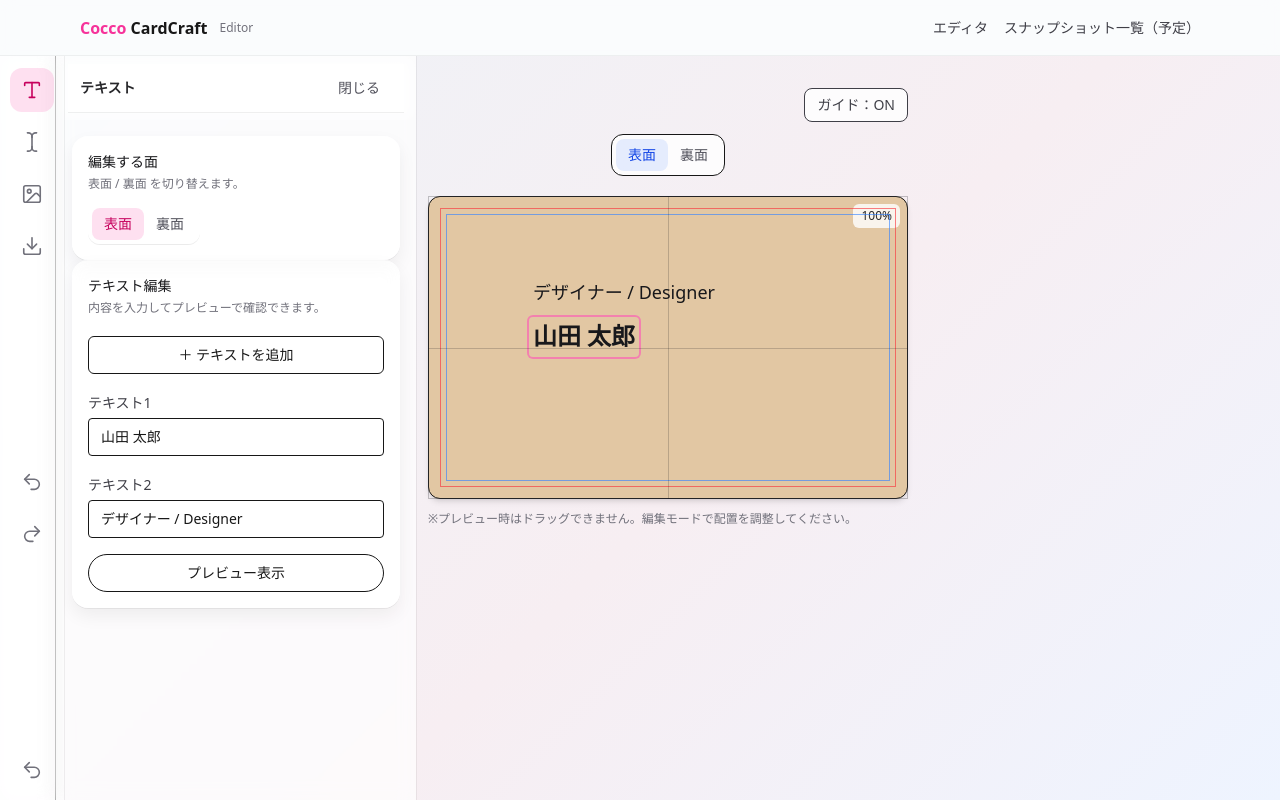
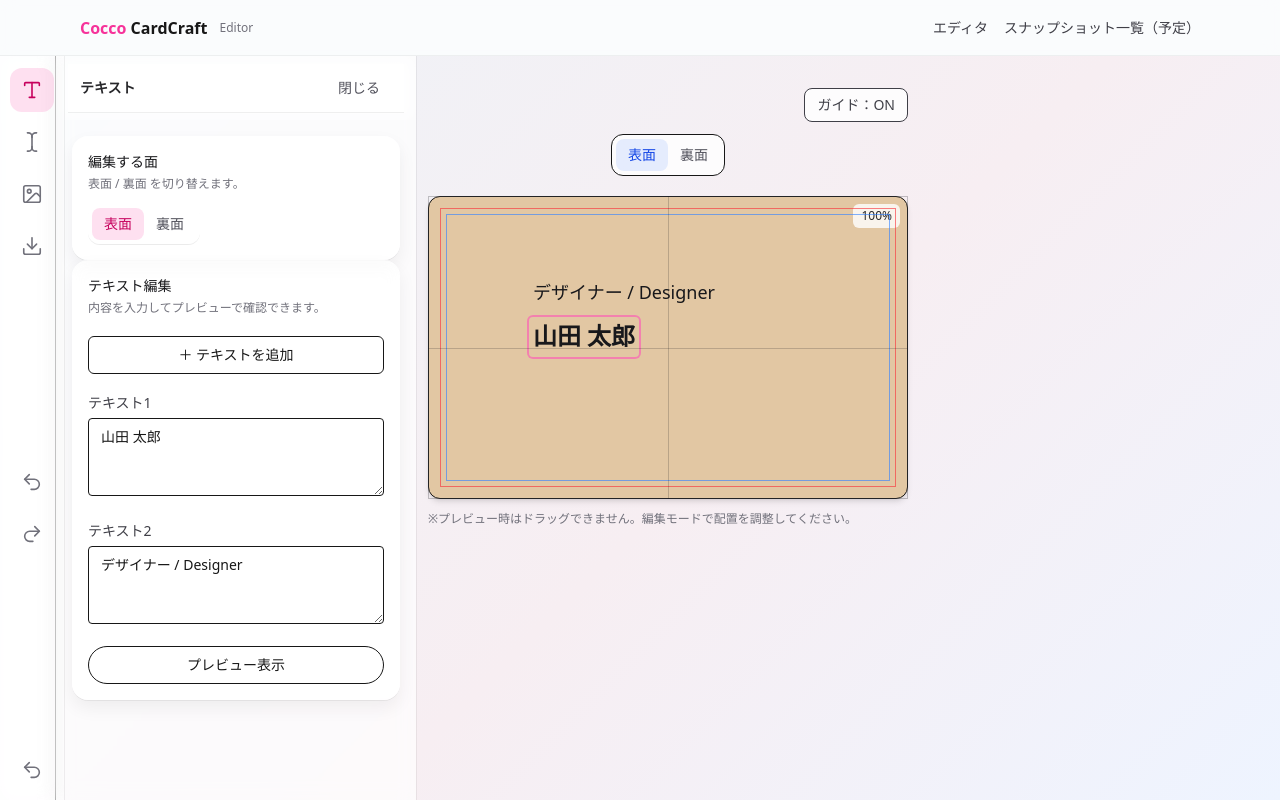
Before and after one commit to muu-ima/muu-cardcraft-lite, a Next.js app: page /editor in a window 1280 px wide. Both pictures are taken after a click on the button "文字". Built offline with nearby package versions, Linux system fonts and the light colour scheme.

Commit message:
feat(editor):テキストのインプットタグをテキストタグに変更、改行が可能になる

```diff
--- a/app/components/CardSurface.tsx
+++ b/app/components/CardSurface.tsx
@@ -101,17 +101,18 @@ export default function CardSurface({
             activeBlockId === block.id ? "ring-2 ring-pink-400/70 rounded" : "",
           ].join(" ")}
         >
-          <span
+          <div
             style={{
               fontSize: `${block.fontSize}px`,
-              fontWeight: block.fontWeight, // "normal" | "bold"
+              fontWeight: block.fontWeight,
               fontFamily:
                 FONT_DEFINITIONS[block.fontKey]?.css ??
                 FONT_DEFINITIONS.sans.css,
             }}
+            className="whitespace-pre-line"
           >
             {block.text}
-          </span>{" "}
+          </div>
         </div>
       ))}
     </div>
--- a/app/components/tabs/TextTab.tsx
+++ b/app/components/tabs/TextTab.tsx
@@ -32,11 +32,12 @@ export default function TextTab({
           <label className="text-sm text-zinc-700 dark:text-zinc-200">
             テキスト{index + 1}
           </label>
-          <input
+          <textarea
             value={block.text}
             onChange={(e) => onChangeText?.(block.id, e.target.value)}
             disabled={isPreview}
-            className="mt-1 w-full rounded border px-3 py-2 text-sm dark:bg-neutral-800 dark:text-zinc-50"
+            rows={3}
+            className="mt-1 w-full resize-y rounded border px-3 py-2 text-sm dark:bg-neutral-800 dark:text-zinc-50"
           />
         </div>
       ))}
```
